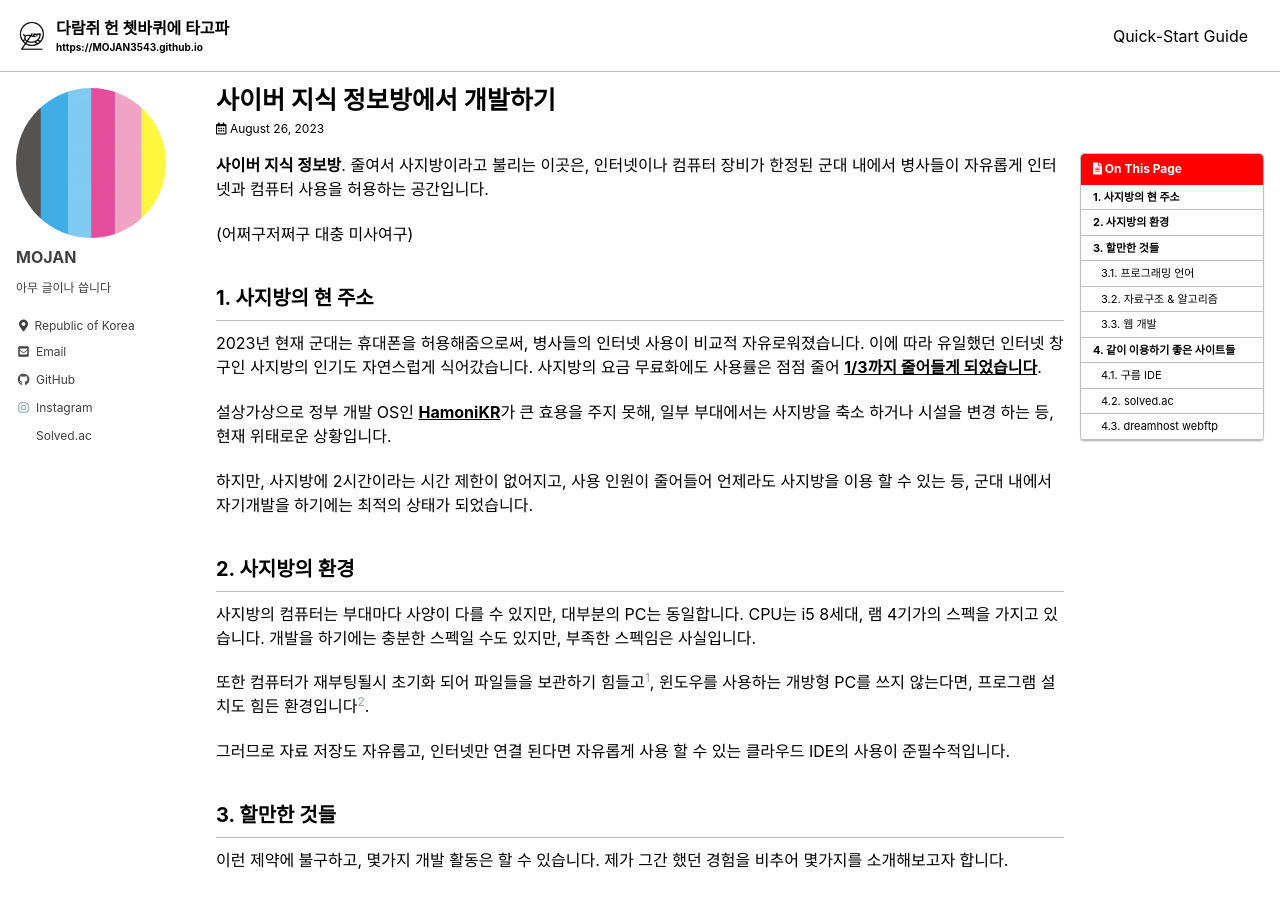
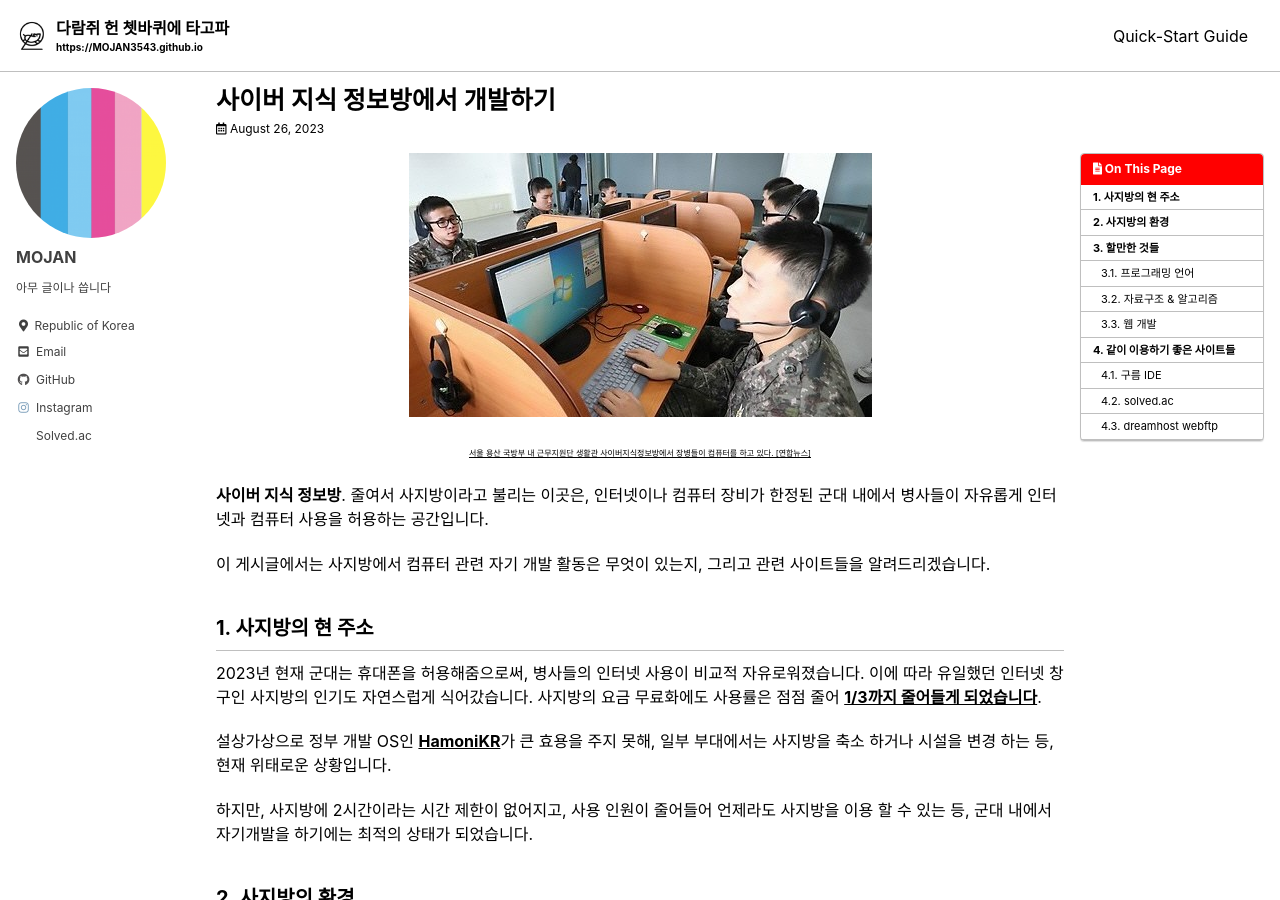
Before and after one commit to MOJAN3543/MOJAN3543.github.io, a Jekyll site: the page built from _posts/CyberCafe/2023-08-26-CyberCafe.md, in a window 1280 px wide and 900 px high. Built offline with Jekyll 4.4.1, drawn with Linux system fonts in a browser that asks for light colours; cached includes are drawn as plain includes.

Commit message:
Update 2023-08-26-CyberCafe.md

```diff
--- a/_posts/CyberCafe/2023-08-26-CyberCafe.md
+++ b/_posts/CyberCafe/2023-08-26-CyberCafe.md
@@ -8,9 +8,14 @@ tags:
   - [군대, 사지방, 개발]
 last_modified_at: 2023-08-26
 ---
+![NewsImage](https://github.com/MOJAN3543/MOJAN3543.github.io/blob/main/_posts/CyberCafe/NewsImage.jpg?raw=true "NewsImage")
+{: .text-center}
+
+<span style="font-size:50%">[서울 용산 국방부 내 근무지원단 생활관 사이버지식정보방에서 장병들이 컴퓨터를 하고 있다. [연합뉴스]](https://www.edaily.co.kr/news/read?newsId=01784326612587912&mediaCodeNo=257&OutLnkChk=Y)</span>
+{: .text-center}
 **사이버 지식 정보방**. 줄여서 사지방이라고 불리는 이곳은, 인터넷이나 컴퓨터 장비가 한정된 군대 내에서 병사들이 자유롭게 인터넷과 컴퓨터 사용을 허용하는 공간입니다.
 
-(어쩌구저쩌구 대충 미사여구)
+이 게시글에서는 사지방에서 컴퓨터 관련 자기 개발 활동은 무엇이 있는지, 그리고 관련 사이트들을 알려드리겠습니다.
 
 ## 1. 사지방의 현 주소
 2023년 현재 군대는 휴대폰을 허용해줌으로써, 병사들의 인터넷 사용이 비교적 자유로워졌습니다. 이에 따라 유일했던 인터넷 창구인 사지방의 인기도 자연스럽게 식어갔습니다. 사지방의 요금 무료화에도 사용률은 점점 줄어 [**1/3까지 줄어들게 되었습니다**](https://www.news1.kr/articles/4810415).
```
